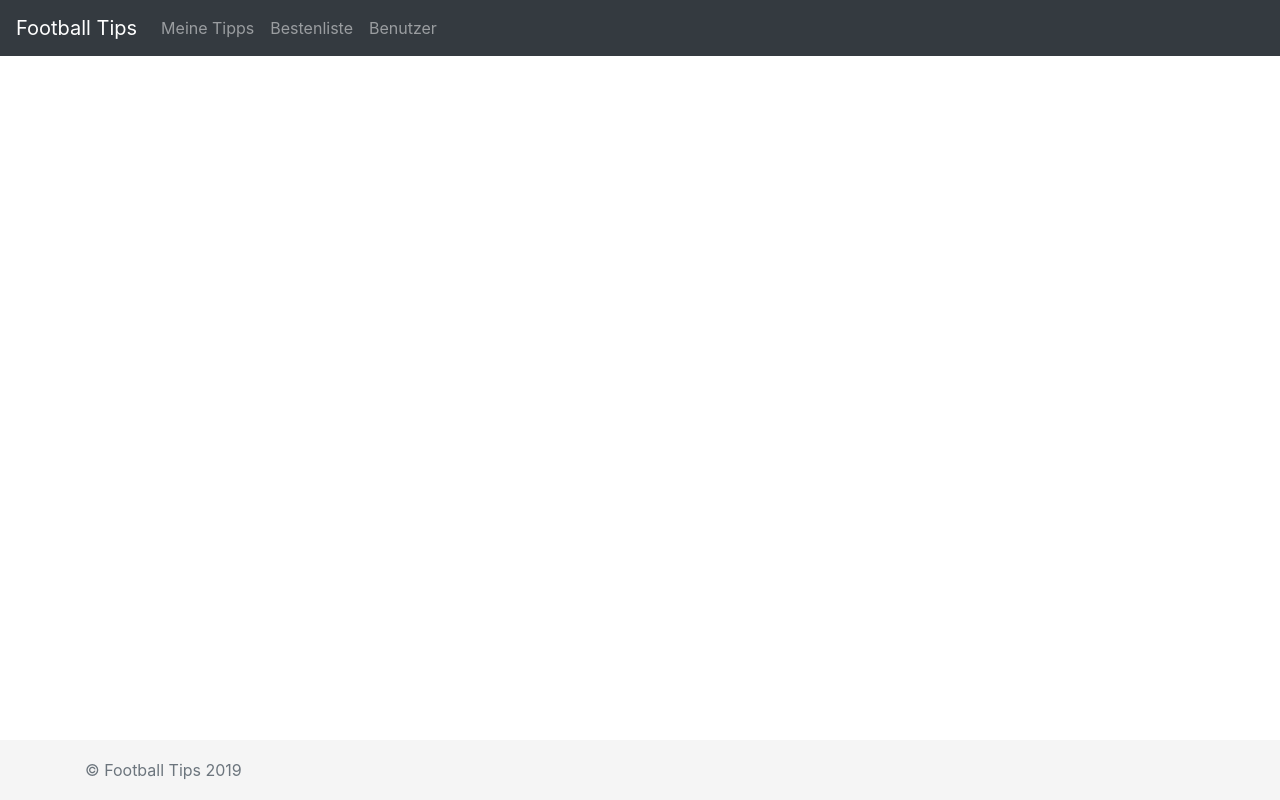
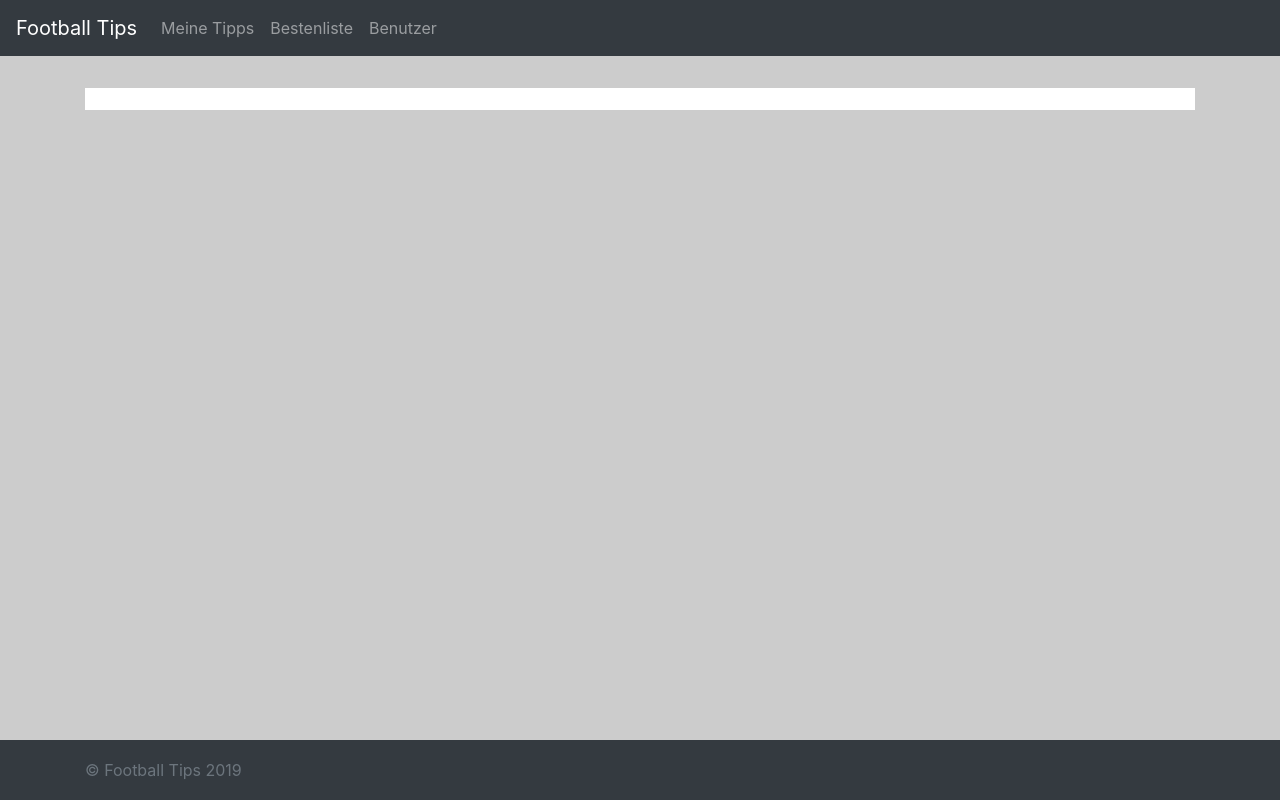
Before and after one commit to Jolicous/FootballTips, a PHP site: template templates/default/index.php in a window 1280 px wide. Run offline with PHP 8.4, Linux system fonts and the light colour scheme; the template is opened without the code that fills it, so the values that code supplies are empty.

Commit message:
add background color and optimize home

```diff
--- a/templates/default/index.php
+++ b/templates/default/index.php
@@ -1,6 +1,6 @@
 <?php foreach ($leagues as $league): ?>
-    <div style="width: 100%">
-        <img style="width: 10%" src="<?=$league->img_src;?>" alt="<?=$league->name;?> Logo">
+    <div style="width: 100%; padding-bottom: 2%">
+        <img style="width: 7%" src="<?=$league->img_src;?>" alt="<?=$league->name;?> Logo">
         <a class="h2"><?=$league->name;?></a>
     </div>
 <?php endforeach; ?>
--- a/templates/footer.php
+++ b/templates/footer.php
@@ -1,6 +1,7 @@
+      </div>
     </main>
 
-    <footer class="footer">
+    <footer class="footer bg-dark">
       <div class="container">
         <span class="text-muted">&copy; Football Tips 2019</span>
       </div>
--- a/templates/header.php
+++ b/templates/header.php
@@ -10,7 +10,7 @@
 
     <title><?= $title; ?> | Football Tips</title>
   </head>
-  <body>
+  <body style="background-color: #cccccc;">
 
     <header>
       <nav class="navbar navbar-expand-md navbar-dark fixed-top bg-dark">
@@ -36,3 +36,4 @@
 
     <main class="container">
       <h1><?= $heading; ?></h1>
+      <div style="background-color: #ffffff; padding: 2% 2% 0 2%">
```
Also changed, not shown: public/images/laliga_logo.png, public/images/pl_logo.png.
